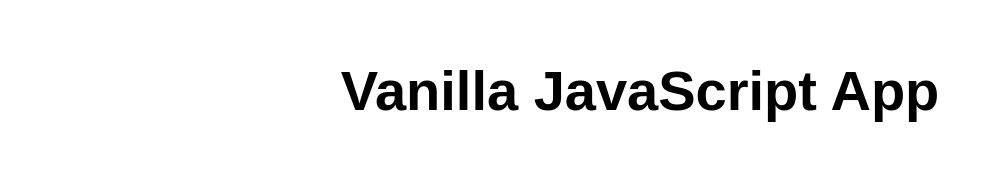
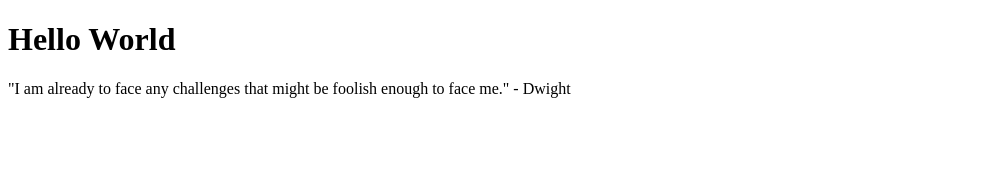
Before and after one commit to steffanyremler/Website, a plain HTML site: page src/index.html in a window 1280 px wide. Shown: the whole page, without its empty margins (0-992 px from the left). Drawn offline with Linux system fonts and the light colour scheme.

Commit message:
Update index.html

```diff
--- a/src/index.html
+++ b/src/index.html
@@ -1,17 +1,13 @@
 <!DOCTYPE html>
 <html lang="en">
-
 <head>
-  <meta charset="UTF-8">
-  <meta name="viewport" content="width=device-width, initial-scale=1.0">
-  <link rel="stylesheet" href="styles.css">
-  <title>Vanilla JavaScript App</title>
+    <meta charset="UTF-8">
+    <meta http-equiv="X-UA-Compatible" content="IE=edge">
+    <meta name="viewport" content="width=device-width, initial-scale=1.0">
+    <title>Home - Steffany Remler</title>
 </head>
-
 <body>
-  <main>
-    <h1>Vanilla JavaScript App</h1>
-  </main>
+    <h1>Hello World</h1>
+    <p>"I am already to face any challenges that might be foolish enough to face me." - Dwight</p>
 </body>
-
 </html>
```
